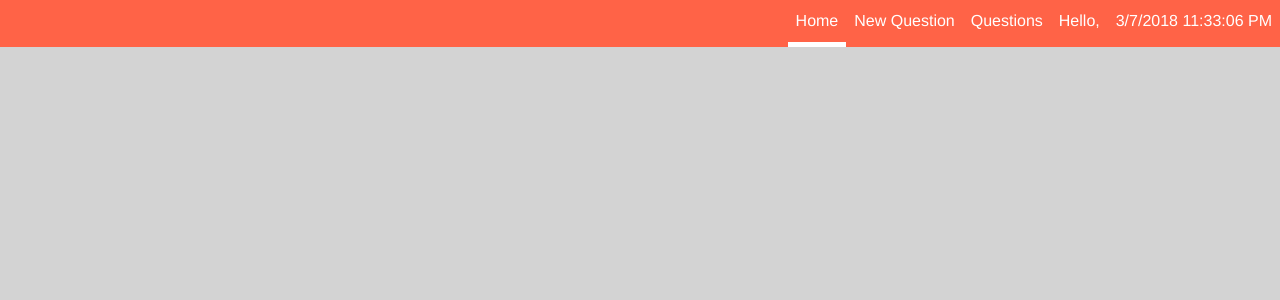
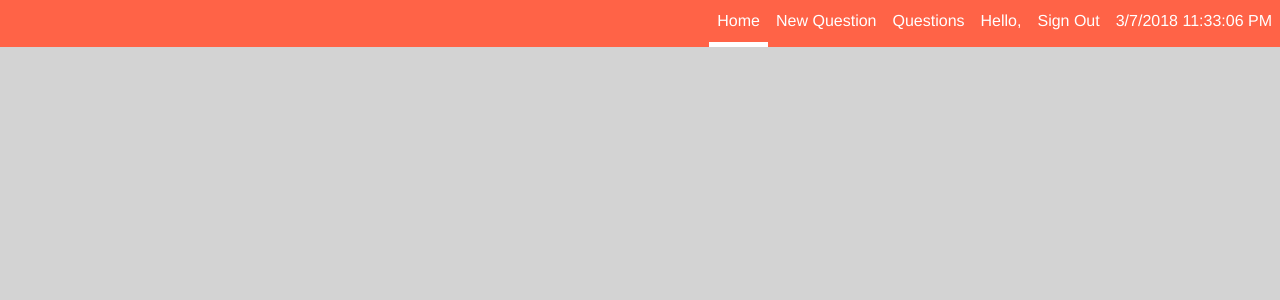
Before and after one commit to francispham/ReactClientApps, a React (Create React App) app in the folder awesome-answers-react/: page / in a window 1280 px wide. Shown: the top 300 px of the page. Built offline with nearby package versions, Linux system fonts and the light colour scheme; sample sign-in values are in the browser's storage.

Commit message:
add sign out to AAA

```diff
--- a/awesome-answers-react/src/components/App.js
+++ b/awesome-answers-react/src/components/App.js
@@ -1,4 +1,4 @@
-import React, {Component} from 'react';
+import React, { Component } from 'react';
 import jwtDecode from 'jwt-decode';
 import {
   // When doing named imports, you can `as` to rename
@@ -13,7 +13,7 @@ import QuestionIndexPage from './QuestionIndexPage';
 import QuestionNewPage from './QuestionNewPage';
 import SignInPage from './SignInPage';
 import NavBar from './NavBar';
-import AuthRoute from './AuthRoute'
+import AuthRoute from './AuthRoute';
 
 // When building React applications, we create
 // a root component that is the ancestor to all the
@@ -21,7 +21,7 @@ import AuthRoute from './AuthRoute'
 // component on the page with `ReactDOM.render()`.
 // For this application, the `App` serves that role.
 class App extends Component {
-  constructor(props) {
+  constructor (props) {
     super(props);
 
     this.state = {
@@ -29,19 +29,27 @@ class App extends Component {
     };
 
     this.signIn = this.signIn.bind(this);
+    this.signOut = this.signOut.bind(this);
   }
 
-  componentWillMount() {
+  componentWillMount () {
     this.signIn();
   }
 
-  signIn() {
-    const jwt = localStorage.getItem('jwt');
+  signIn () {
+    const jwt =  localStorage.getItem('jwt');
 
     if (jwt) {
       const payload = jwtDecode(jwt);
-      this.setState({user: payload});
+      this.setState({
+        user: payload
+      });
     }
+  }
+
+  signOut () {
+    localStorage.removeItem('jwt');
+    this.setState({user: null});
   }
 
   isSignedIn () {
@@ -55,7 +63,10 @@ render () {
     return (
       <Router>
         <div className="App">
-       <NavBar user={user} />
+          <NavBar
+            user={user}
+            onSignOut={this.signOut}
+          />
           {/*
             When wrapping routes inside of a Switch component,
             only the first Route that matches will be rendered.
--- a/awesome-answers-react/src/components/NavBar.js
+++ b/awesome-answers-react/src/components/NavBar.js
@@ -3,8 +3,11 @@ import { NavLink } from 'react-router-dom';
 import CurrentDateTime from './CurrentDateTime';
 
 function NavBar (props) {
-  const { user } = props;
-
+  const { user, onSignOut = () => {} } = props;
+  const handleSignOut = event => {
+    event.preventDefault();
+    onSignOut();
+  }
 
   return (
     <nav className="NavBar">
@@ -13,7 +16,9 @@ function NavBar (props) {
       <NavLink exact to="/questions">Questions</NavLink>
       {
         user ? (
-          <span>Hello, {user.full_name}</span>
+          [ <span key="1">Hello, {user.full_name}</span>
+          , <a key="2" href="/sign_out" onClick={handleSignOut}>Sign Out</a>
+          ]
         ) : (
           <NavLink exact to="/sign_in">Sign In</NavLink>
         )
```
Also changed, not shown: awesome-answers-react/src/components/contact_us.ejs (deleted). Lines whose indentation alone changed are shown as unchanged.
